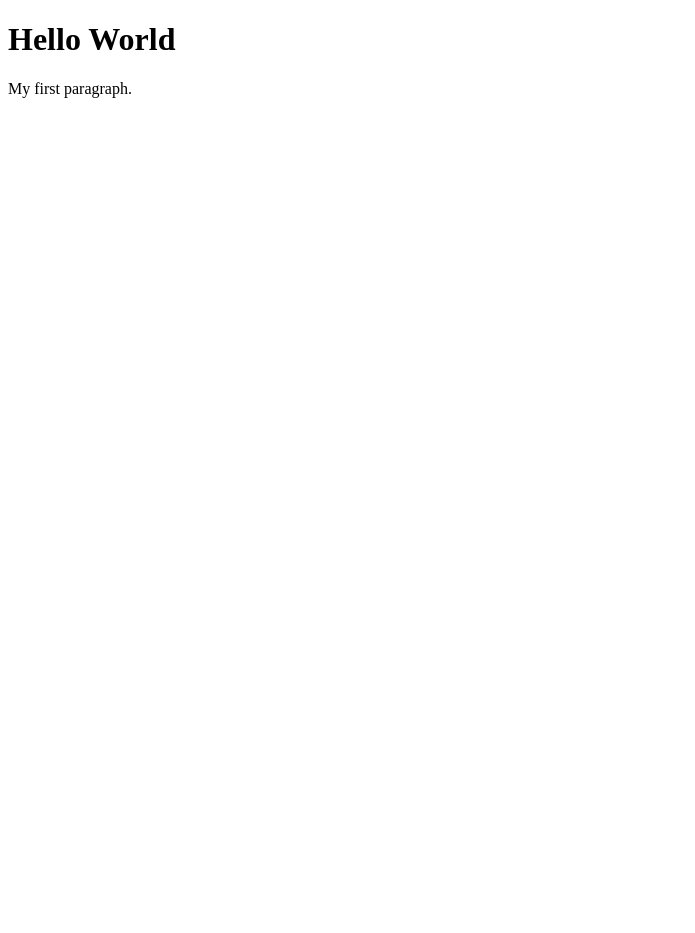
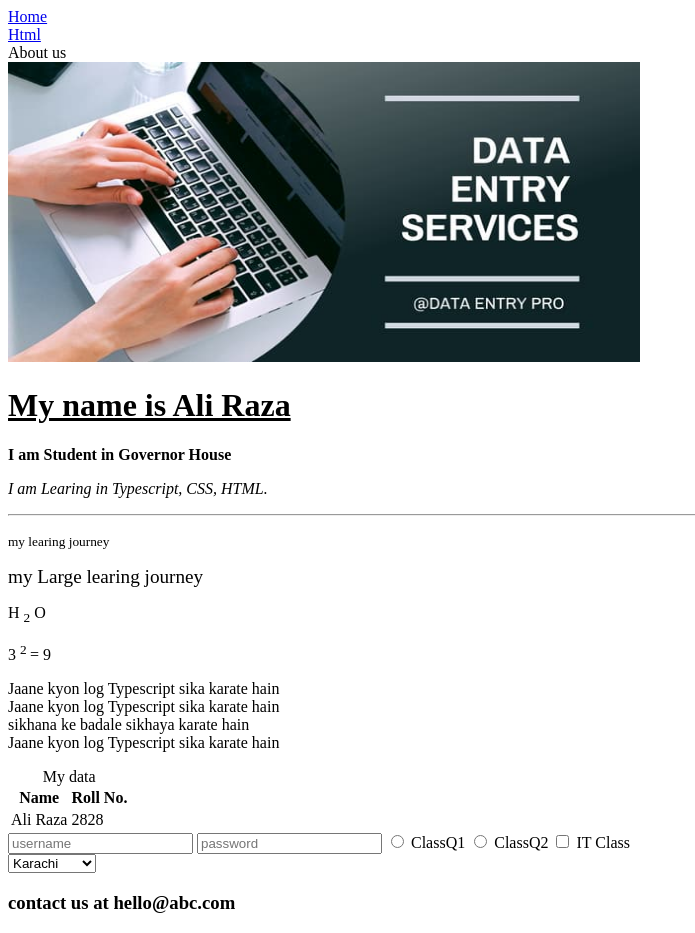
Before and after one commit to alirazapoonja/Html-Coding, a plain HTML site: page index.html in a window 1280 px wide. Shown: the whole page, without its empty margins (0-695 px from the left). Before the commit the page ends 800 px from the top, so only its background shows below. Drawn offline with Linux system fonts and the light colour scheme.

Commit message:
HTML coding
HTML coding

```diff
--- a/index.html
+++ b/index.html
@@ -1,15 +1,59 @@
-<!--  this is my first html code-->
 <!DOCTYPE html>
 <html lang="en">
-<head>
-    <meta charset="UTF-8">
-    <meta name="viewport" content="width=device-width, initial-scale=1.0">
-    <title>My First Portfolio Page </title>
-</head>
+<meta charset="UTF-8">
+<title>My Portfolio </title>
+<meta name="viewport" content="width=device-width,initial-scale=1">
 <body>
-    <!-- this is a body tag-->
-    <h1>Hello World  </h1>
-    <p>My first paragraph.</p>
+    <header> <main><section>
+        <a href="https://www.w3schools.com/">Home</a>
+    </section>
+<section> <a href="Html.html"> Html </HTML></a></section></main>
+        <article>About us</article>
+    </header>
 
+<img src="data entry.jpg" alt="Data Entry Operator" style="width: 50%" height="300"/>
+<div class="">
+
+ <h1><u>My name is Ali Raza</u></h1>
+ <p><B>I am Student in Governor House</B></p>
+ <p><i>I am Learing in Typescript, CSS, HTML.</i></p>
+ <hr>
+ <p><small>my learing journey</small> </p>
+  <p><big>my Large learing journey</big></small> </p>
+</div>
+
+
+
+
+<p>H <sub>2</sub> O </p>
+<p>3 <sup>2 </sup> = 9 </p>
+
+<p>Jaane kyon log Typescript sika karate hain <br> Jaane kyon log Typescript sika karate hain <br> sikhana ke badale sikhaya karate hain <br>  Jaane kyon log Typescript sika karate hain<br></p>
+
+<table><thead><caption>My data </caption><tr>
+    <th> Name </th>
+    <th> Roll No. </th>
+</thead>
+</tr>
+<tbody>
+<td> Ali Raza </td>
+<td> 2828 </td></tbody>
+</table>
+
+<form action=/action.php">
+<input type="text" placeholder="username">
+<input type="password" placeholder="password">
+<input type="radio" value="class Q1" name="class"> ClassQ1
+<input type="radio" value="class Q2" name="class"> ClassQ2
+<input type="checkbox" value="IT class" name="subject"> IT Class
+</form>
+
+<select name="City">
+    <option value="Karachi">Karachi</option>
+    <option value="Hyderabad">Hyderabad</option>
+</select>
+
+
+<footer><h3> contact us at hello@abc.com </h3></footer>
 </body>
 </html>
```
Also changed, not shown: Html.html (added, +24 -0 lines), data entry.jpg (added).
